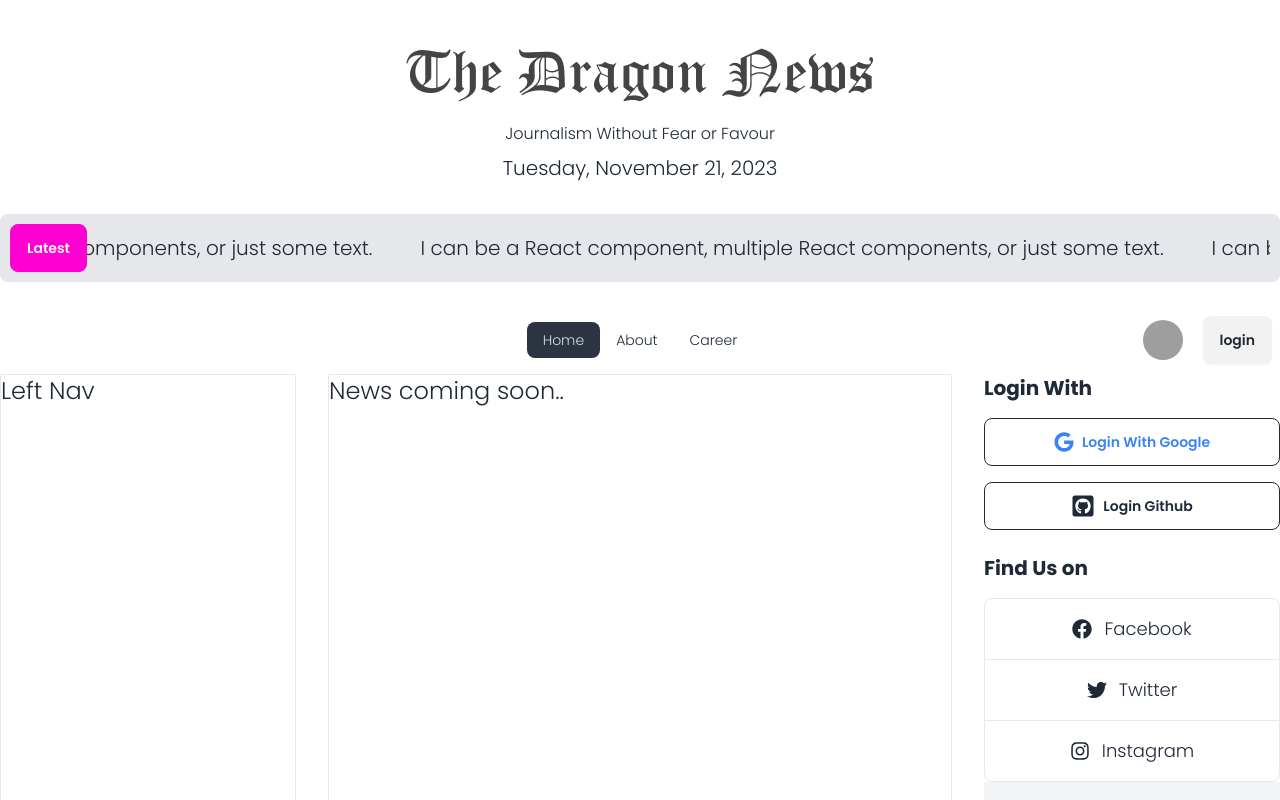
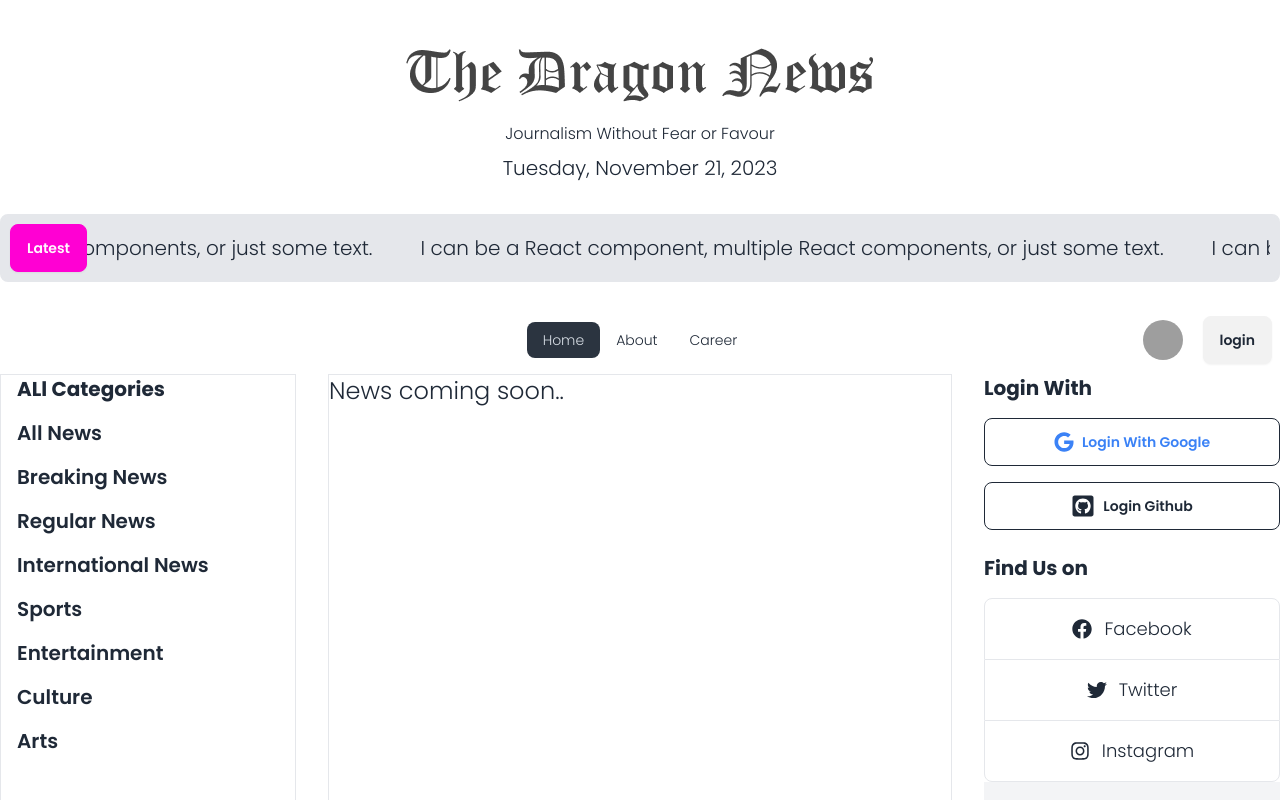
Before and after one commit to Razib1998/The-Dragon-News, a React (Vite) app: page / in a window 1280 px wide. Shown: the top 800 px of the page. Built offline with nearby package versions, Linux system fonts and the light colour scheme; grey boxes are pictures that could not be loaded.

Commit message:
Left Side Navbar are Competed

```diff
--- a/src/Pages/Shared/LeftSIdeNav/LeftSideNav.jsx
+++ b/src/Pages/Shared/LeftSIdeNav/LeftSideNav.jsx
@@ -1,9 +1,25 @@
+import { useEffect, useState } from "react";
+import { NavLink } from "react-router-dom";
 
 
 const LeftSideNav = () => {
+    const [categories, setCategories] = useState([]);
+
+    useEffect( ()=>{
+        fetch("../../../../public/data/categories.json")
+        .then(res => res.json())
+        .then(data => setCategories(data))
+    },[])
     return (
-        <div>
-            <h2 className="text-2xl">Left Nav</h2>
+        <div className="space-y-4">
+            <h2 className="text-xl ml-4 font-bold">ALl Categories</h2>
+            {
+                categories.map(category => <NavLink to={`/category/${category.id}`}
+                className= "block ml-4 text-xl font-semibold"
+                 key={category.id}>
+                {category.name}
+                </NavLink>)
+            }
         </div>
     );
 };
```
